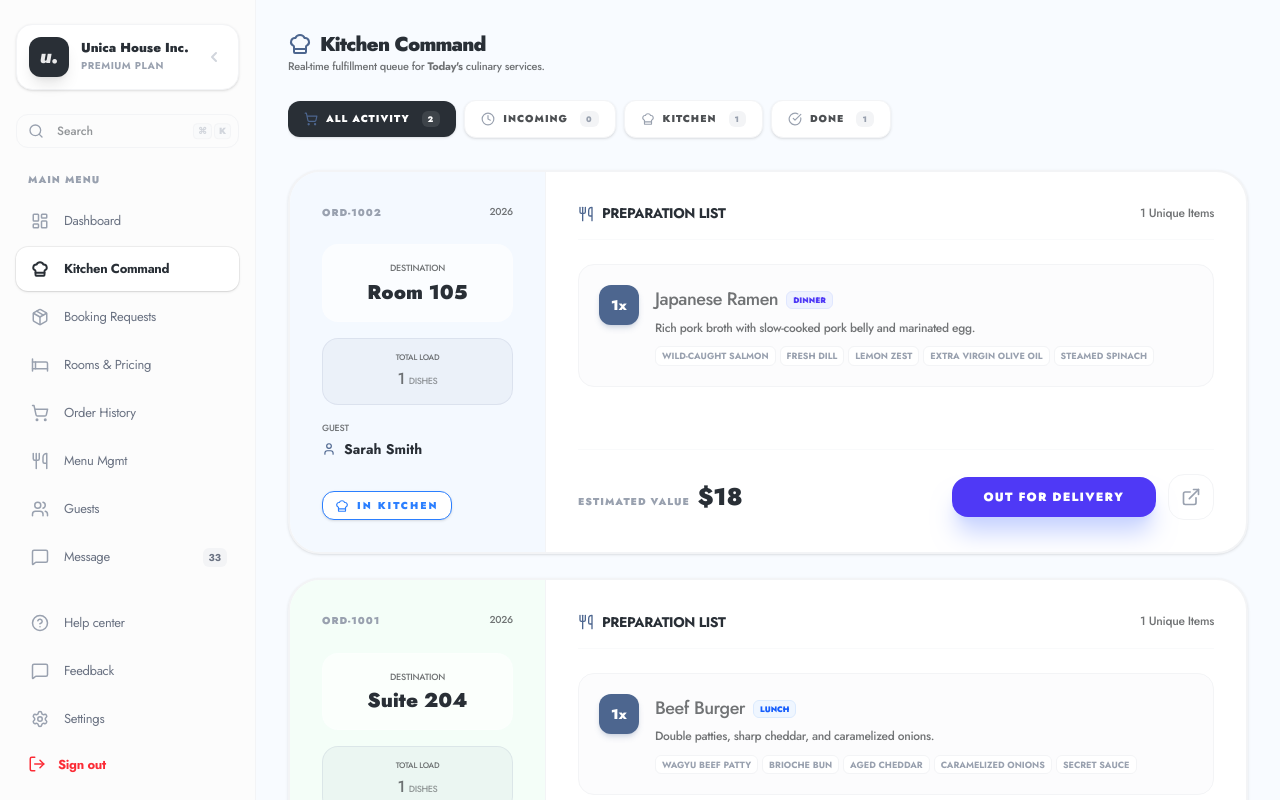
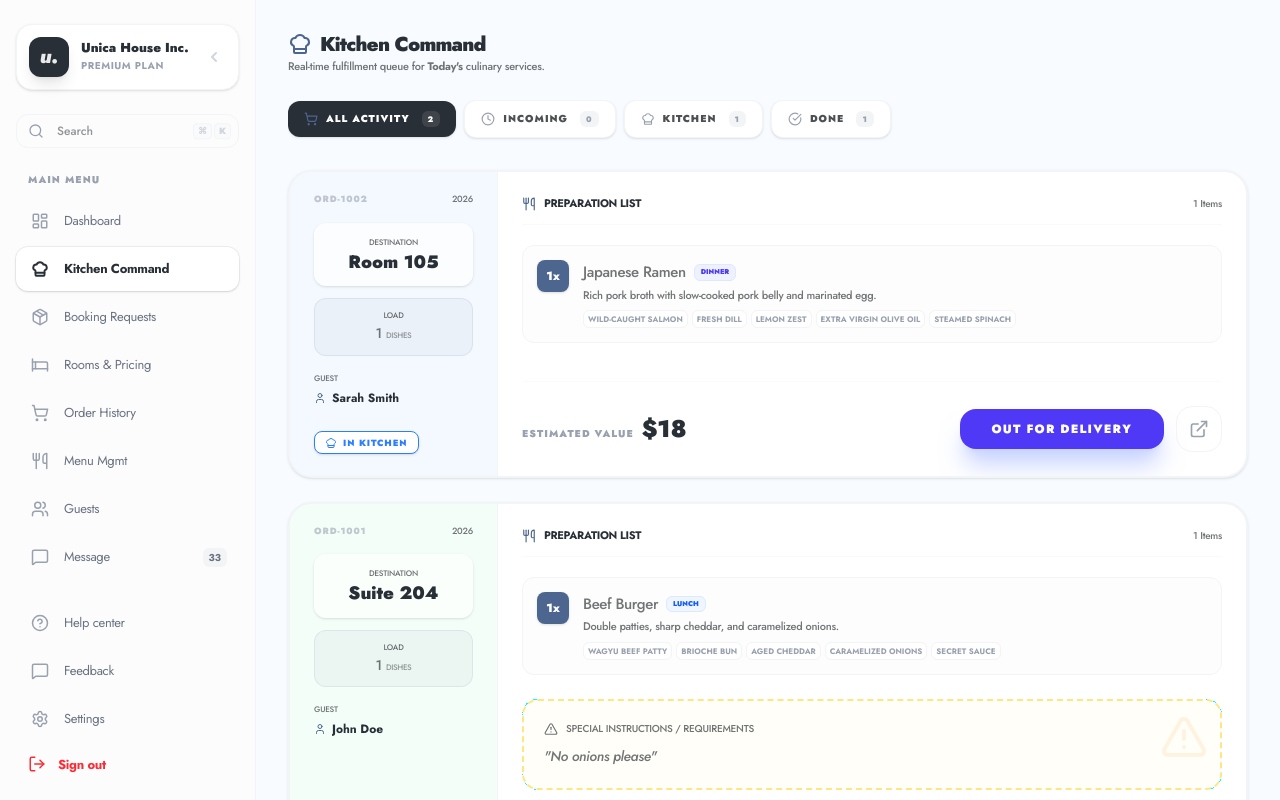
Before and after one commit to Cyizere-Happy/UNICA, a Next.js app: page /management/admin/kitchen-orders in a window 1280 px wide. Built offline with nearby package versions, Linux system fonts and the light colour scheme; no server answers; sample sign-in values are in the browser's storage.

Commit message:
feat: implement OrderManagement dashboard for real-time kitchen fulfillment tracking

```diff
--- a/components/gatepass/pages/OrderManagement.tsx
+++ b/components/gatepass/pages/OrderManagement.tsx
@@ -113,73 +113,73 @@ export default function OrderManagement() {
           const status = getStatusIcon(order.status);
           const Icon = status.icon;
           return (
-            <div key={order.id} className="bg-white rounded-[32px] border-2 border-gray-100 overflow-hidden shadow-sm hover:shadow-lg transition-all flex flex-col lg:flex-row">
-              {/* Sidebar Info */}
-              <div className={cn('lg:w-64 flex-shrink-0 p-8 border-b lg:border-b-0 lg:border-r border-gray-100 flex flex-col justify-between', status.bg)}>
+            <div key={order.id} className="bg-white rounded-3xl border-2 border-gray-100 overflow-hidden shadow-sm hover:shadow-md transition-all flex flex-col lg:flex-row">
+              {/* Compact Sidebar Info */}
+              <div className={cn('lg:w-52 flex-shrink-0 p-5 px-6 border-b lg:border-b-0 lg:border-r border-gray-100 flex flex-col justify-between', status.bg)}>
                 <div>
-                  <div className="flex items-center justify-between mb-6">
-                    <span className="text-[10px] font-black text-gray-400 uppercase tracking-widest">{order.id}</span>
-                    <p className="text-[10px] text-gray-400 font-bold uppercase tracking-widest">{order.orderTime.split(',')[1].trim()}</p>
+                  <div className="flex items-center justify-between mb-4">
+                    <span className="text-[9px] font-black text-gray-400/60 uppercase tracking-widest">{order.id}</span>
+                    <p className="text-[9px] text-gray-400/60 font-bold uppercase tracking-widest">{order.orderTime.split(',')[1].trim()}</p>
                   </div>
 
-                  <div className="space-y-4">
-                    <div className="p-4 bg-white/60 rounded-2xl border border-white/20">
-                       <p className="text-[9px] font-black text-gray-400 uppercase tracking-[0.2em] mb-1 text-center">Destination</p>
-                       <h3 className="font-black text-[#292f36] text-xl text-center leading-tight">{order.roomNumber}</h3>
+                  <div className="space-y-3">
+                    <div className="p-3 bg-white/60 rounded-xl border border-white/20 shadow-sm">
+                       <p className="text-[8px] font-black text-gray-400 uppercase tracking-[0.2em] mb-0.5 text-center">Destination</p>
+                       <h3 className="font-black text-[#292f36] text-lg text-center leading-tight">{order.roomNumber}</h3>
                     </div>
 
-                    <div className="p-3 bg-accent/5 rounded-2xl border border-accent/10">
-                       <p className="text-[8px] font-black text-accent uppercase tracking-[0.2em] mb-0.5 text-center truncate">Total Load</p>
-                       <p className="font-black text-accent text-base text-center leading-none">
+                    <div className="p-2.5 bg-accent/5 rounded-xl border border-accent/10">
+                       <p className="text-[8px] font-black text-accent uppercase tracking-[0.2em] mb-0 text-center truncate">Load</p>
+                       <p className="font-black text-accent text-sm text-center leading-none">
                          {order.items.reduce((acc, i) => acc + i.quantity, 0)}
-                         <span className="text-[9px] ml-1 uppercase opacity-70">Dishes</span>
+                         <span className="text-[8px] ml-1 uppercase opacity-70">Dishes</span>
                        </p>
                     </div>
 
-                    <div>
-                        <p className="text-[9px] font-black text-gray-400 uppercase tracking-[0.2em] mb-1">Guest</p>
-                        <div className="flex items-center gap-2">
-                           <User className="w-3.5 h-3.5 text-accent" />
-                           <h4 className="font-bold text-[#292f36] text-sm">{order.guestName}</h4>
+                    <div className="pt-1">
+                        <p className="text-[8px] font-black text-gray-400/60 uppercase tracking-[0.2em] mb-1">Guest</p>
+                        <div className="flex items-center gap-1.5">
+                           <User className="w-3 h-3 text-accent" />
+                           <h4 className="font-bold text-[#292f36] text-[12px] truncate">{order.guestName}</h4>
                         </div>
                     </div>
                   </div>
                 </div>
 
-                <div className="mt-8">
-                  <div className={cn("inline-flex items-center gap-2 px-3 py-1.5 rounded-xl border", status.color, "bg-white shadow-sm")}>
-                    <Icon size={14} />
-                    <span className="text-[10px] font-black uppercase tracking-[0.2em]">{status.label}</span>
+                <div className="mt-6">
+                  <div className={cn("inline-flex items-center gap-1.5 px-2.5 py-1 rounded-lg border", status.color, "bg-white shadow-sm")}>
+                    <Icon size={12} />
+                    <span className="text-[9px] font-black uppercase tracking-[0.1em]">{status.label}</span>
                   </div>
                 </div>
               </div>
 
               {/* Order Content */}
-              <div className="flex-1 p-8 flex flex-col">
+              <div className="flex-1 p-6 flex flex-col">
                 <div className="flex-1">
-                  <div className="flex items-center justify-between mb-6 border-b border-gray-50 pb-4">
-                    <h2 className="text-sm font-black text-[#292f36] uppercase tracking-widest flex items-center gap-2">
-                       <Utensils className="w-4 h-4 text-accent" />
+                  <div className="flex items-center justify-between mb-5 border-b border-gray-50 pb-3">
+                    <h2 className="text-[11px] font-black text-[#292f36] uppercase tracking-widest flex items-center gap-2">
+                       <Utensils className="w-3.5 h-3.5 text-accent" />
                        Preparation List
                     </h2>
-                    <p className="text-xs font-bold text-[#4d5053]">{order.items.length} Unique Items</p>
+                    <p className="text-[10px] font-bold text-[#4d5053]">{order.items.length} Items</p>
                   </div>
 
-                  <div className="space-y-4">
+                  <div className="space-y-3">
                     {order.items.map((item, idx) => {
                       const details = getItemDetails(item.itemId);
                       return (
-                        <div key={idx} className="flex flex-col md:flex-row md:items-start justify-between gap-4 p-5 bg-gray-50/50 rounded-2xl border border-gray-100 hover:border-accent/20 transition-all group">
-                          <div className="flex items-start gap-4 flex-1">
-                            <span className="w-10 h-10 flex items-center justify-center bg-accent text-white text-sm font-black rounded-xl shadow-md shadow-accent/20 shrink-0 group-hover:scale-110 transition-transform">
+                        <div key={idx} className="flex flex-col md:flex-row md:items-start justify-between gap-3 p-3.5 bg-gray-50/40 rounded-xl border border-gray-100 hover:border-accent/20 transition-all group">
+                          <div className="flex items-start gap-3.5 flex-1">
+                            <span className="w-8 h-8 flex items-center justify-center bg-accent text-white text-xs font-black rounded-lg shadow-sm shrink-0 group-hover:scale-105 transition-transform">
                               {item.quantity}x
                             </span>
                             <div>
-                              <div className="flex items-center gap-2 mb-1">
-                                <p className="text-lg font-black text-[#292f36]">{item.name}</p>
+                              <div className="flex items-center gap-2 mb-0.5">
+                                <p className="text-[15px] font-black text-[#292f36]">{item.name}</p>
                                 {details && (
                                   <span className={cn(
-                                    "px-1.5 py-0.5 text-[8px] font-black uppercase rounded-md border",
+                                    "px-1.5 py-0.5 text-[7px] font-black uppercase rounded-md border",
                                     details.meal === 'Breakfast' ? "bg-amber-50 text-amber-600 border-amber-100" :
                                     details.meal === 'Lunch' ? "bg-blue-50 text-blue-600 border-blue-100" :
                                     "bg-indigo-50 text-indigo-600 border-indigo-100"
@@ -190,12 +190,15 @@ export default function OrderManagement() {
                               </div>
                               {details && (
                                 <div className="space-y-1">
-                                  <p className="text-xs text-gray-400 font-medium leading-relaxed max-w-lg">{details.description}</p>
+                                  <p className="text-[11px] text-gray-400 font-medium leading-relaxed max-w-lg line-clamp-1">{details.description}</p>
                                   {details.ingredients && (
-                                    <div className="flex flex-wrap gap-1 mt-2">
-                                      {details.ingredients.map((ing, i) => (
-                                        <span key={i} className="text-[9px] px-1.5 py-0.5 bg-white border border-gray-100 text-gray-400 font-bold uppercase rounded-md">{ing}</span>
+                                    <div className="flex flex-wrap gap-1 mt-1.5">
+                                      {details.ingredients.slice(0, 5).map((ing, i) => (
+                                        <span key={i} className="text-[8px] px-1 py-0.5 bg-white border border-gray-100 text-gray-400 font-bold uppercase rounded-md">{ing}</span>
                                       ))}
+                                      {details.ingredients.length > 5 && (
+                                        <span className="text-[8px] text-gray-300 font-bold uppercase">+{details.ingredients.length - 5}</span>
+                                      )}
                                     </div>
                                   )}
                                 </div>
```
